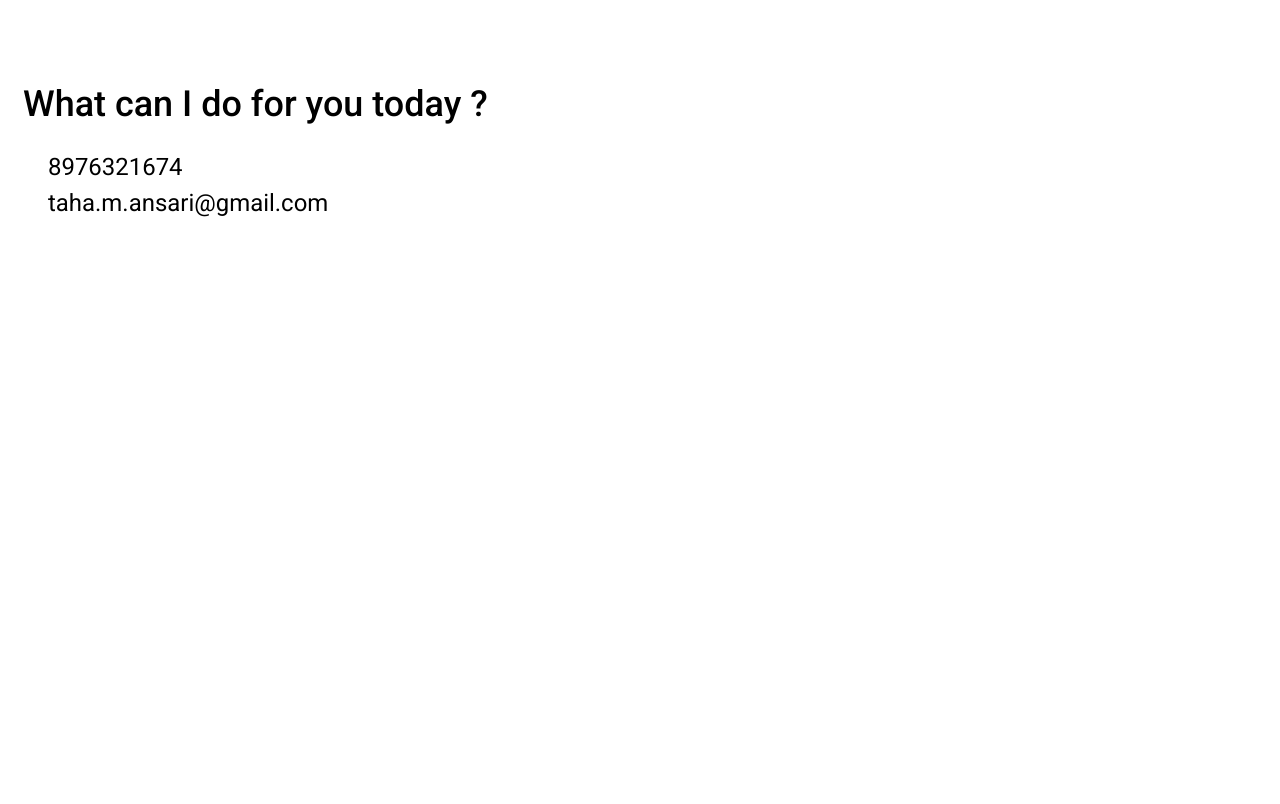
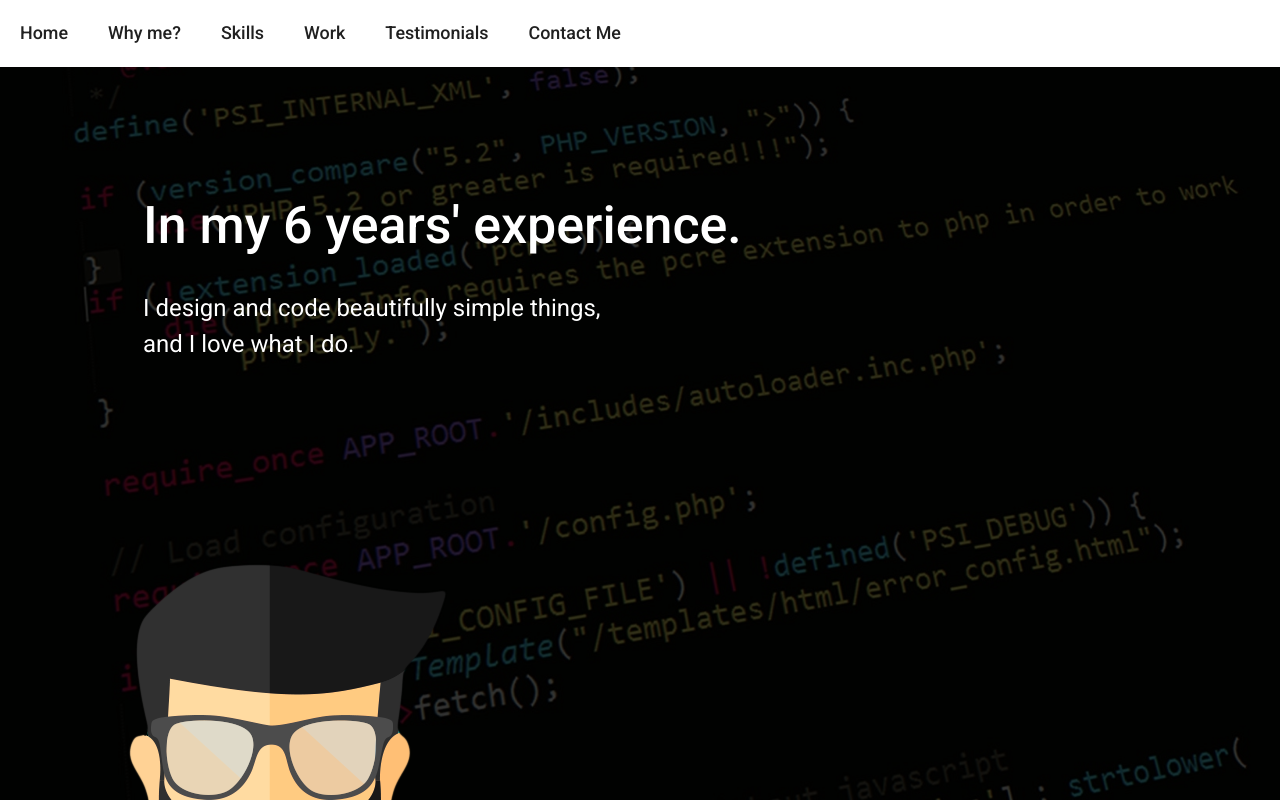
Before and after one commit to tahaansari/portfolio, a plain HTML site: page index.html in a window 1280 px wide. Shown: the top 804 px of the page. Drawn offline with nearby package versions, Linux system fonts and the light colour scheme.

Commit message:
going to work on lapopppppp

```diff
--- a/assets/scss/ta.scss
+++ b/assets/scss/ta.scss
@@ -4,9 +4,9 @@ $regular-font: 'Roboto', sans-serif;;
 
 *{box-sizing: border-box;}
 html{ font-size: 14px }
-body{font-family: $regular-font;font-size: 1rem; line-height: 1.5}
+body{font-family: $regular-font;font-size: 1rem; line-height: 1.5; margin: 0;}
 img{max-width: 100%;}
-ul{list-style: none;}
+ul{list-style: none; margin: 0; padding: 0;}
 
 h1,h2,h3,h4,h5,h6{ font-weight: 500; margin-bottom: .5em }
 
@@ -19,6 +19,10 @@ section {
     margin-bottom: 40px;
     padding-left: 15px;
     padding-right: 15px;
+    &.nomar{ margin-top: 0; margin-bottom: 0 }
+    &.nomar-top{ margin-top: 0;}
+    &.nomar-bottom{ margin-top: 0;}
+    &.nopad{ padding-left: 0; padding-right: 0 }
 }
 
 .container {
@@ -27,99 +31,37 @@ section {
     margin-right: auto;
 }
 
-// nav {
-//     position: fixed;
-//     width: 100%;
-//     z-index: 1;
-//     background: #fff;
-//     color: #000;
-//     padding: 15px 5%;
-//     ul {
-//         display: inline-block;
-//         li {
-//             list-style: none;
-//             display: inline-block;
-//             margin: 0 20px;
-//             cursor: pointer;
-//             vertical-align: middle;
-//             a {
-//                 font-size: 1.28rem;
-//                 color: $brand-black;
-//                 text-decoration: none;
-//                 @media(max-width: 992px) {
-//                     color: $brand-white;
-//                 }
-//             }
-//             @media(max-width: 992px) {
-//                 width: 100%;
-//                 padding: 10px 5%;
-//                 margin: 0;
-//             }
-//             &:first-child {
-//                 @media(max-width: 992px) {
-//                     padding-top: 50px;
-//                 }
-//             }
-//         }
-//         @media(max-width: 992px) {
-//             transform: translateY(0)!important;
-//             opacity: 0;
-//             position: absolute;
-//             left: 0;
-//             width: 80%;
-//             height: 100vh;
-//             background: #000;
-//         }
-//     }
-//     &.active ul {
-//         opacity: 1;
-//         transition: opacity .1s;
-//         transform: translateX(0);
-//     }
-//     &.active .hamburger {
-//         div {
-//             &:nth-child(1) {
-//                 top: 12.5px;
-//                 transform: rotate(135deg);
-//             }
-//             &:nth-child(2) {
-//                 opacity: 0;
-//             }
-//             &:nth-child(3) {
-//                 top: 12.5px;
-//                 transform: rotate(-135deg);
-//             }
-//         }
-//     }
-//     .hamburger {
-//         display: none;
-//         width: 35px;
-//         height: 30px;
-//         position: relative;
-//         div {
-//             transition: 0.2s;
-//             position: absolute;
-//             width: 100%;
-//             height: 5px;
-//             background: #000;
-//             &:nth-child(1) {
-//                 top: 0;
-//             }
-//             &:nth-child(2) {
-//                 top: 12.5px;
-//             }
-//             &:nth-child(3) {
-//                 top: 25px;
-//             }
-//         }
-//         @media(max-width: 992px) {
-//             display: inline-block;
-//             float: right;
-//         }
-//     }
-// }
+a{ text-decoration: none; color: #202020;}
 
-.banner-container {
+.navigation{
+    position: fixed;
+    width: 100%;
+    top: 0;
+    left: 0;
+    z-index: 1;
+    padding: 20px 0;
+    background-color: #ffffff;
+    &__list{ display: flex;}
+    &__item{ font-size: 1.28rem; font-weight: 500; margin: 0 20px;}
+    @media(max-width: 768px){
+        display: none;
+        width: auto;
+        height: 100%;
+        &__list{ flex-direction: column }
+    }
+}
+
+.close{
+    display: none;
+    margin: 0 20px;
+    text-align: right;
+    @media(max-width: 768px){
+        display: block;
+    }
+}
+
+
+.banner{
     position: relative;
     background: url(../img/code.jpg) no-repeat;
     background-attachment: fixed;
@@ -134,7 +76,7 @@ section {
         height: 100%;
         background: rgba(0, 0, 0, 0.80);
     }
-    .man {
+    &__man {
         position: absolute;
         left: 10%;
         bottom: 0;
@@ -143,20 +85,24 @@ section {
             max-width: 250px;
         }
     }
-    .center-content {
+    &__content{
         position: absolute;
         left: 10%;
         top: 30%;
         transform: translateY(-30%);
         color: #fff;
         padding: 0 15px;
-        .name {
-            font-size: 3.71rem;
-            margin-bottom: 10px;
-        }
-        .desc {
-            opacity: 0;
-            font-size: 1.71rem;
+    }
+    &__heading{
+        font-size: 3.71rem;
+    }
+    &__description{
+        opacity: 0;
+        font-size: 1.71rem;
+    }
+    @media(max-width: 768px){
+        &__content{
+            left: 0;
         }
     }
 }
@@ -199,6 +145,12 @@ section {
     &__skillsWrap{ margin: 10px 0 }
 }
 
+.contactWrap{
+    display: flex;
+    justify-content: space-evenly;
+    align-items: center;
+}
+
 .contactme{
     &__call{ display: block; font-size: 1.71rem; padding-left: 25px; }
     &__email{ display: block; font-size: 1.71rem; padding-left: 25px; }
--- a/index.html
+++ b/index.html
@@ -6,31 +6,53 @@
         the coder
     </title>
     <meta content="width=device-width" name="viewport">
+    <link rel="stylesheet" href="https://cdnjs.cloudflare.com/ajax/libs/meyer-reset/2.0/reset.min.css" integrity="sha256-gvEnj2axkqIj4wbYhPjbWV7zttgpzBVEgHub9AAZQD4=" crossorigin="anonymous" />
     <link href="assets/css/ta.min.css" rel="stylesheet">
     </meta>
 </head>
 
 <body>
-    <!-- <nav>
-        <ul>
-            <li><a href="#">Home</a></li>
-            <li><a href="#">Why me?</a> </li>
-            <li><a href="#">Skills</a></li>
-            <li><a href="#">Work</a></li>
-            <li><a href="#">Testimonials</a></li>
-            <li><a href="#">Contact Me</a></li>
+    <section class="nomar">
+        <nav class="navigation">
+            <div class="container">
+                <div class="close">
+                    close
+                </div>
+                <ul class="navigation__list">
+                    <li class="navigation__item">
+                        <a href="#">Home</a>
+                    </li>
+                    <li class="navigation__item">
+                        <a href="#">Why me?</a>
+                    </li>
+                    <li class="navigation__item">
+                        <a href="#">Skills</a>
+                    </li>
+                    <li class="navigation__item">
+                        <a href="#">Work</a>
+                    </li>
+                    <li class="navigation__item">
+                        <a href="#">Testimonials</a>
+                    </li>
+                    <li class="navigation__item">
+                        <a href="#">Contact Me</a>
+                    </li>
                 </ul>
-    </nav> -->
-    <!-- <div class="banner-container">
-        <img class="man" src="assets/img/man.png">
-        <div class="center-content">
-            <h1 class="name"></h1>
-            <p class="desc">
+            </div>
+        </nav>
+    </section>
+    <section class="nomar-top nopad">
+        <div class="banner">
+            <img class="banner__man" src="assets/img/man.png">
+            <div class="banner__content">
+                <h1 class="banner__heading"></h1>
+                <p class="banner__description">
                     I design and code beautifully simple things, <br> and I love what I do.
                 </p>
             </div>
-    </div> -->
-    <!-- <section>
+        </div>
+    </section>
+    <section>
         <div class="container">
             <div class="works">
                 <ul class="works__list">
@@ -97,14 +119,19 @@
                 </ul>
             </div>
         </div>
-    </section> -->
-    <section>
-        <div class="contactme">
+    </section>
+    <!-- <section>
+        <div class="contactWrap">
+            <div class="contactWrap__left">
                 <h2>What can I do for you today ?</h2>
                 <span class="contactme__call">8976321674</span>
                 <span class="contactme__email">taha.m.ansari@gmail.com</span>
             </div>
-    </section>
+            <div class="contactWrap__right">
+                <img  class="contactme__img" src="assets/img/contactman.png" alt="">
+            </div>
+        </div>
+    </section> -->
     <script src="assets/js/jquery-2.2.4.js" type="text/javascript">
     </script>
     <script src="assets/js/typed.js" type="text/javascript">
@@ -119,10 +146,10 @@
                 typeSpeed: 100,
                 showCursor: false,
                 onComplete: function () {
-                    $('.desc').animate({ 'opacity': 1 }, 1000);
+                    $('.banner__description').animate({ 'opacity': 1 }, 1000);
                 }
             }
-            var typed = new Typed(".name", options);
+            var typed = new Typed(".banner__heading", options);
         })
     </script>
 </body>
```
Also changed, not shown: assets/css/ta.min.css, assets/img/contactman.png (added), source/css/ta.min.css (added), 2 other files. Lines whose indentation alone changed are shown as unchanged.
